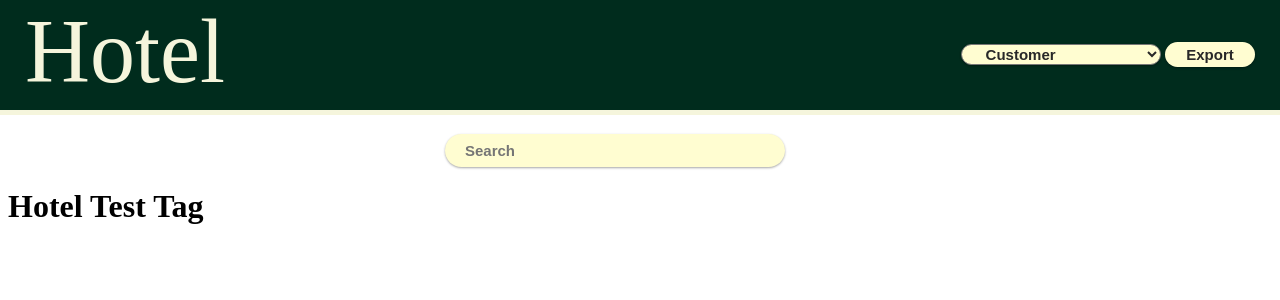
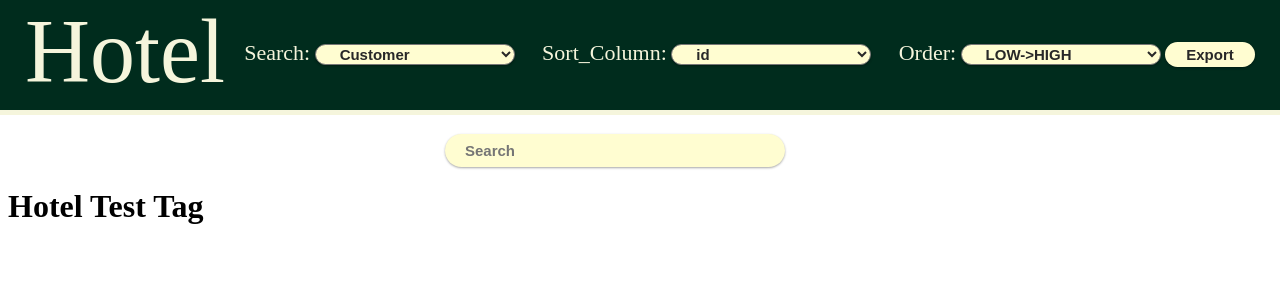
Before and after one commit to xNatthapol/DB-Hotel-Project, a Django app: page /hotel/ in a window 1280 px wide. Shown: the top 300 px of the page. Run offline with Django 4.2, Linux system fonts and the light colour scheme.

Commit message:
feat:order

```diff
--- a/hotel/templates/export_table.html
+++ b/hotel/templates/export_table.html
@@ -15,6 +15,7 @@
     }
 </style>
 
+<!-- templates/index.html -->
 <!DOCTYPE html>
 <html>
 <head>
--- a/hotel/templates/navbar.html
+++ b/hotel/templates/navbar.html
@@ -140,6 +140,17 @@
         line-height: 11px;
     }
 
+    .nav-text {
+        font-family: Riesling;
+        font-size: 22px;
+        font-weight: 50;
+        color: #F5F5DC;
+        word-wrap: break-word;
+        margin-left: 23px;
+        text-decoration: none;
+    }
+
+
 </style>
 
 
@@ -151,15 +162,40 @@
         <form action="{% url 'hotel:index' %}" method="post">
             {% csrf_token %}
             <td>
+               <label class="nav-text" for="search">Search:</label>
                 <select class="search-select" id="search" name="search">
                     {% for option in options %}
-                        <option value="{{ option }}">{{ option }}</option>
+                        <option value="{{ option }}" {% if option == search %}selected{% endif %}>{{ option }}</option>
                     {% endfor %}
+                </select>
+               <label class="nav-text" for="order_by">Sort_Column:</label>
+                <select class="search-select" id="order_by" name="order_by">
+                    {% for field in fields %}
+                        <option value="{{ field }}" {% if field == order_by %}selected{% endif %}>{{ field }}</option>
+                    {% endfor %}
+                </select>
+               <label class="nav-text" for="selected">Order:</label>
+                <select class="search-select" id="selected" name="selected">
+                    <option value="LOW->HIGH" {% if 'LOW->HIGH' == selected %}selected{% endif %}>LOW->HIGH</option>
+                    <option value="HIGH->LOW" {% if 'HIGH->LOW' == selected %}selected{% endif %}>HIGH->LOW</option>
                 </select>
             </td>
             <td><input class="submit-btn" type="submit" value="Export"></td>
         </form>
         </li>
+{#    <li>#}
+{#        <form action="{% url 'hotel:index' %}" method="post">#}
+{#            {% csrf_token %}#}
+{#            <td>#}
+{#                <select class="search-select" id="order_by" name="order_by">#}
+{#                {% for type in fields %}#}
+{#                    <option value="{{ type }}">{{ type }}</option>#}
+{#                {% endfor %}#}
+{#                </select>#}
+{#            </td>#}
+{#        </form>#}
+{#    </li>#}
+
     </ul>
 </nav>
 <div class="search-div">
--- a/hotel/urls.py
+++ b/hotel/urls.py
@@ -6,6 +6,5 @@ from .views import export_table, IndexView
 app_name = 'hotel'
 urlpatterns = [
     path('', IndexView.as_view(), name='index'),
-    # path('export_table/', RedirectView.as_view(url="/hotel/")),
-    path('export_table/<str:model_name>/', export_table, name='export_table'),
+    path('export_table/<str:model_name>/<str:order_by>', export_table, name='export_table'),
 ]
--- a/hotel/views.py
+++ b/hotel/views.py
@@ -2,27 +2,73 @@ from django.shortcuts import render, redirect
 from django.apps import apps
 from django.views import View
 
+APP_NAME = 'hotel'
+filter_explanations = {
+        'equal': 'iexact',
+        'have': 'icontains',
+        'is greater than': 'gt',
+        'is less than': 'lt',
+        'is greater than or equal to': 'gte',
+        'is less than or equal to': 'lte',
+    }
 
-def export_table(request, model_name, fields=None):
-    # table = request.GET.get('search')
+def convert_to_code(explanation):
+    return filter_explanations[explanation]
+
+def convert_code_to_filter(atrribute: str, code: str, value, where: dict):
+    try :
+        value = int(value)
+    except ValueError:
+        value = value
+
+    where[f'{atrribute}__{code}'] = value
+    return where
+
+
+
+def export_table(request, model_name, fields=None, order_by=None):
+    search = request.session.get('search', '')
+    order = request.session.get('order_by', '')
+    selected = request.session.get('selected', '')
     model = apps.get_model(app_label="hotel", model_name=model_name)
     models = apps.get_models()
-    model_names = [model.__name__ for model in models][:-6]
-
+    model_names = [mo.__name__ for mo in models][:-6]
     if fields is None:
         fields = [field.name for field in model._meta.get_fields() if not field.is_relation]
+    if order_by == "None":
+        data = model.objects.values(*fields)
+    else:
+        data = model.objects.order_by(order_by).values(*fields)
 
-    data = model.objects.values(*fields)  # Retrieve only the specified fields
     content = {
         'options': model_names,
         'data': data,
         'fields': fields,
+        'search': search,
+        'order_by': order,
+        'selected': selected,
+
     }
     return render(request, 'export_table.html', content)
 
-# def details_view(request, app_name, model_name, pk):
+def perform_where(models: list, where: list, fields: list):
+    if len(models) == 1:
+        return models[0].objects.filter(**where).values(*fields)
 
+def get_relation_details(model):
+    relation_details = []
 
+    for field in model._meta.get_fields():
+        if field.is_relation:
+            related_model = field.related_model
+            relation_detail = {
+                'name': field.name,
+                'related_model': related_model.__name__,
+                'related_app_label': related_model._meta.app_label,
+            }
+            relation_details.append(relation_detail)
+
+    return relation_details
 
 
 class IndexView(View):
@@ -34,9 +80,22 @@ class IndexView(View):
         model_names = [model.__name__ for model in models][:-6]
         content = {
             'options': model_names,
+            'fields': ['id'],
         }
+
+
         return render(request, self.template_name, content)
 
     def post(self, request):
         selected_model = request.POST.get('search')
-        return redirect('hotel:export_table', model_name=selected_model)
+        order_by = request.POST.get('order_by')
+        selected = request.POST.get('selected')
+        request.session['search'] = selected_model
+        request.session['order_by'] = order_by
+        request.session['selected'] = selected
+
+        if selected == 'HIGH->LOW' and order_by != 'None':
+            order_by = '-' + order_by
+
+
+        return redirect('hotel:export_table', model_name=selected_model, order_by=order_by)
```
Lines whose indentation alone changed are shown as unchanged.
